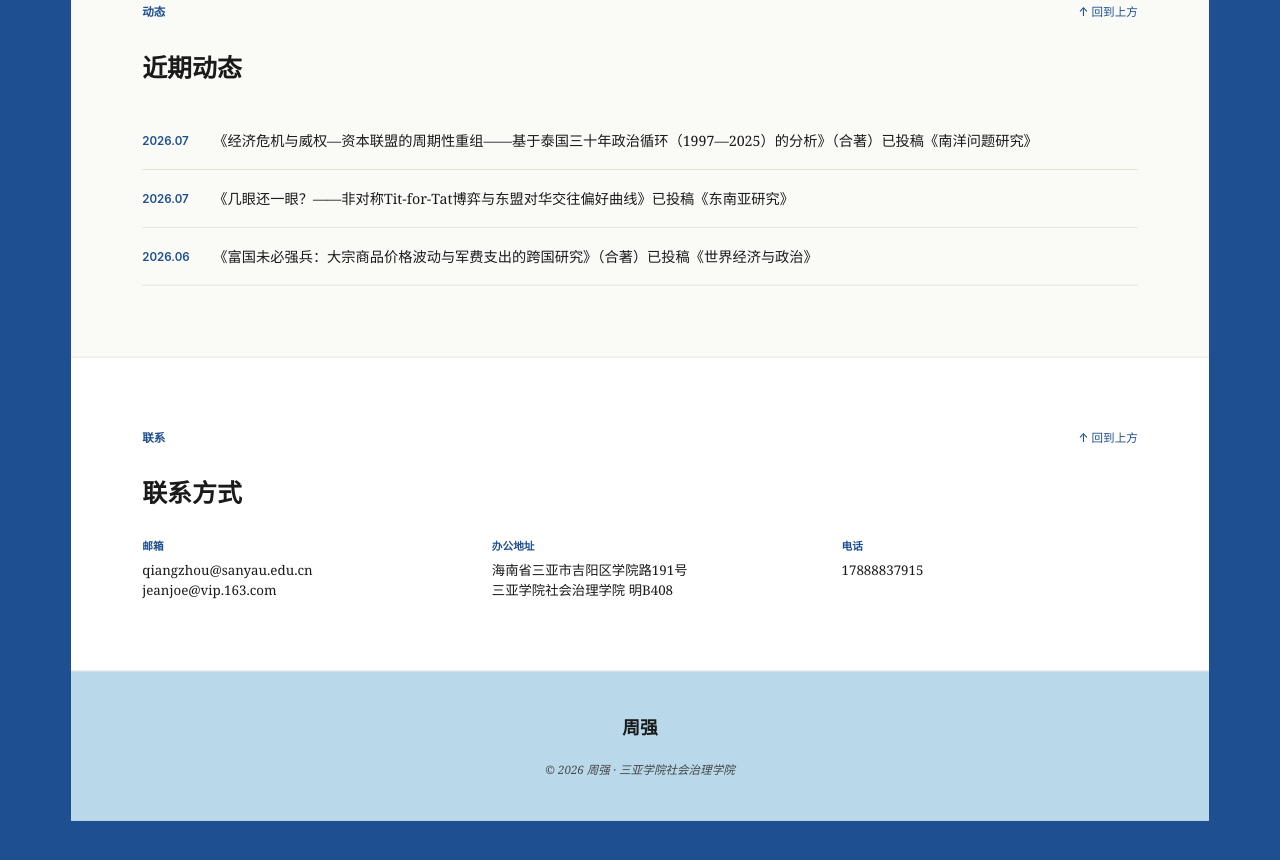
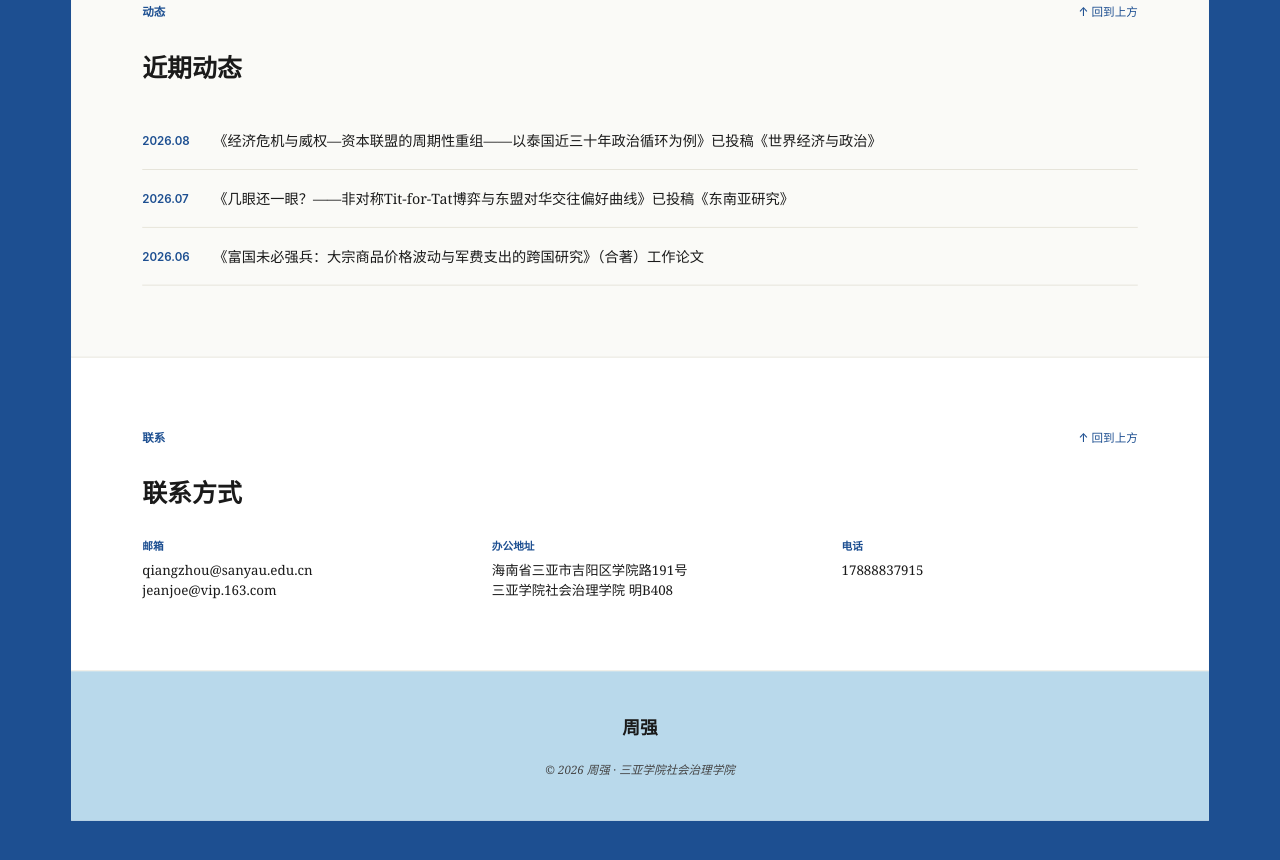
Before and after one commit to jeanjoe777/jeanjoe777.github.io, a plain HTML site: page index.html in a window 1280 px wide. Shown: the part 2878-3738 px from the top of the page. Drawn offline with Linux system fonts and the light colour scheme.

Commit message:
更新近期动态：威权—资本联盟投稿版、富国未必强兵改为工作论文；gitignore 排除本地备份目录

```diff
--- a/index.html
+++ b/index.html
@@ -628,8 +628,8 @@ body {
     <h2 class="section-heading">近期动态</h2>
     <div class="news-list">
       <div class="news-item">
-        <span class="news-date">2026.07</span>
-        <span class="news-content">《经济危机与威权—资本联盟的周期性重组——基于泰国三十年政治循环（1997—2025）的分析》（合著）已投稿《南洋问题研究》</span>
+        <span class="news-date">2026.08</span>
+        <span class="news-content">《经济危机与威权—资本联盟的周期性重组——以泰国近三十年政治循环为例》已投稿《世界经济与政治》</span>
       </div>
       <div class="news-item">
         <span class="news-date">2026.07</span>
@@ -637,7 +637,7 @@ body {
       </div>
       <div class="news-item">
         <span class="news-date">2026.06</span>
-        <span class="news-content">《富国未必强兵：大宗商品价格波动与军费支出的跨国研究》（合著）已投稿《世界经济与政治》</span>
+        <span class="news-content">《富国未必强兵：大宗商品价格波动与军费支出的跨国研究》（合著）工作论文</span>
       </div>
     </div>
   </section>
```
Also changed, not shown: 1 other file.
